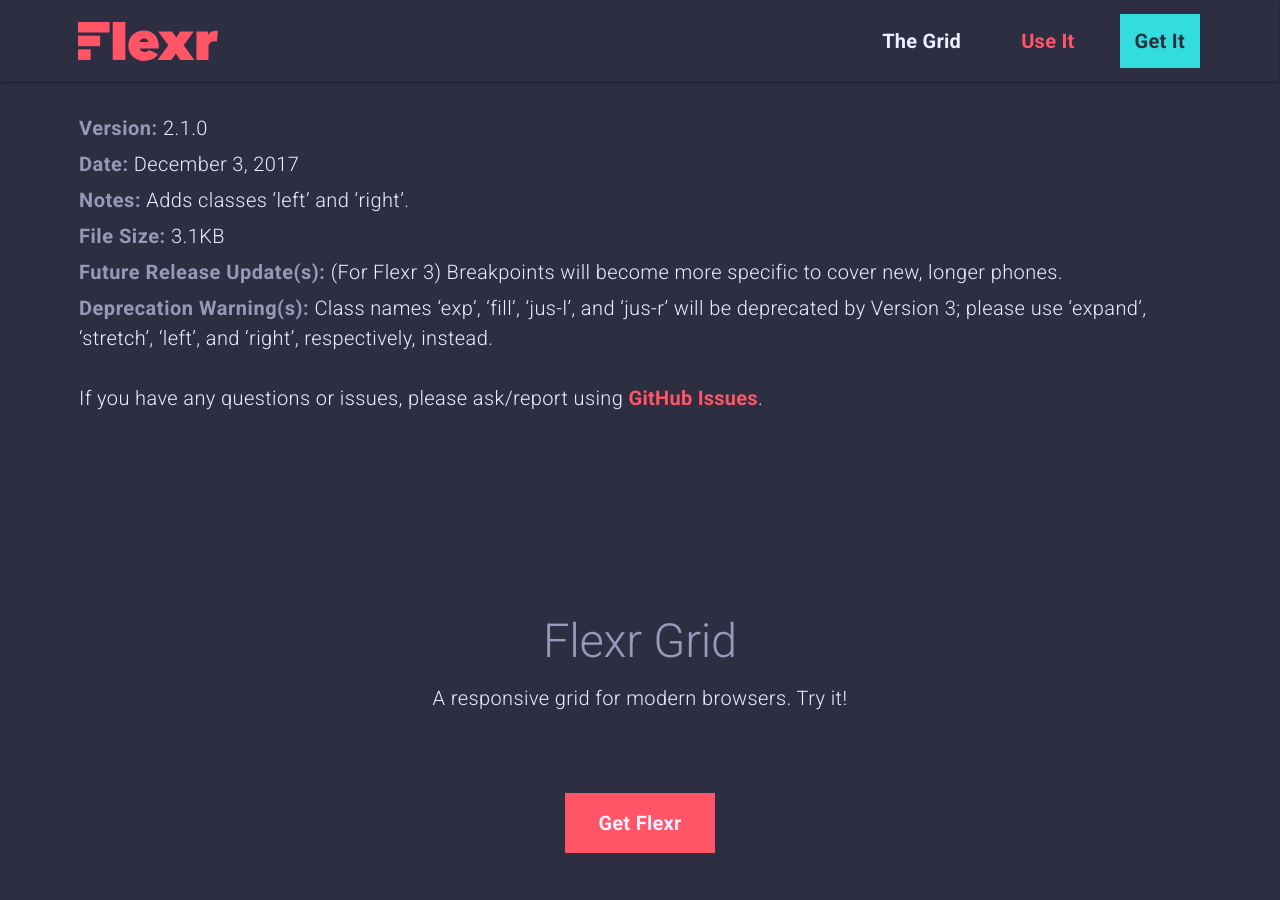
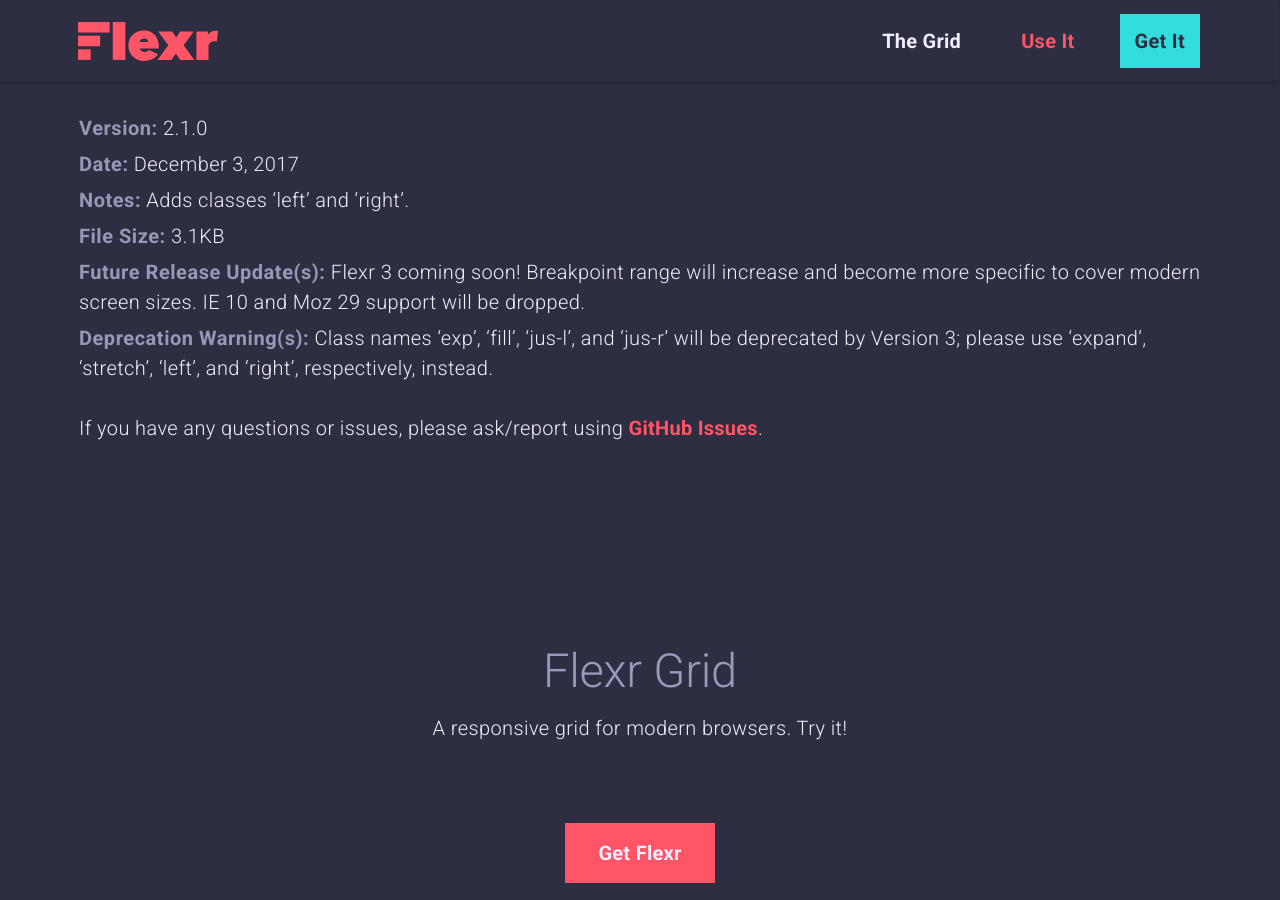
Before and after one commit to dmbdesignpdx/flexr, a Jekyll site: the page built from _pages/use-flexr.md, in a window 1280 px wide and 900 px high, scrolled down 5143 px. Built offline with Jekyll 4.4.1, drawn with Linux system fonts in a browser that asks for light colours.

Commit message:
updates future notes

```diff
--- a/_data/info.yml
+++ b/_data/info.yml
@@ -3,5 +3,5 @@
 size: 3.1KB
 
 notes: Adds classes 'left' and 'right'.
-future: (For Flexr 3) Breakpoints will become more specific to cover new, longer phones.
+future: Flexr 3 coming soon! Breakpoint range will increase and become more specific to cover modern screen sizes. IE 10 and Moz 29 support will be dropped.
 deprecate: !!html Class names 'exp', 'fill', 'jus-l', and 'jus-r' will be deprecated by Version 3; please use 'expand', 'stretch', 'left', and 'right', respectively,&nbsp;instead.
```
